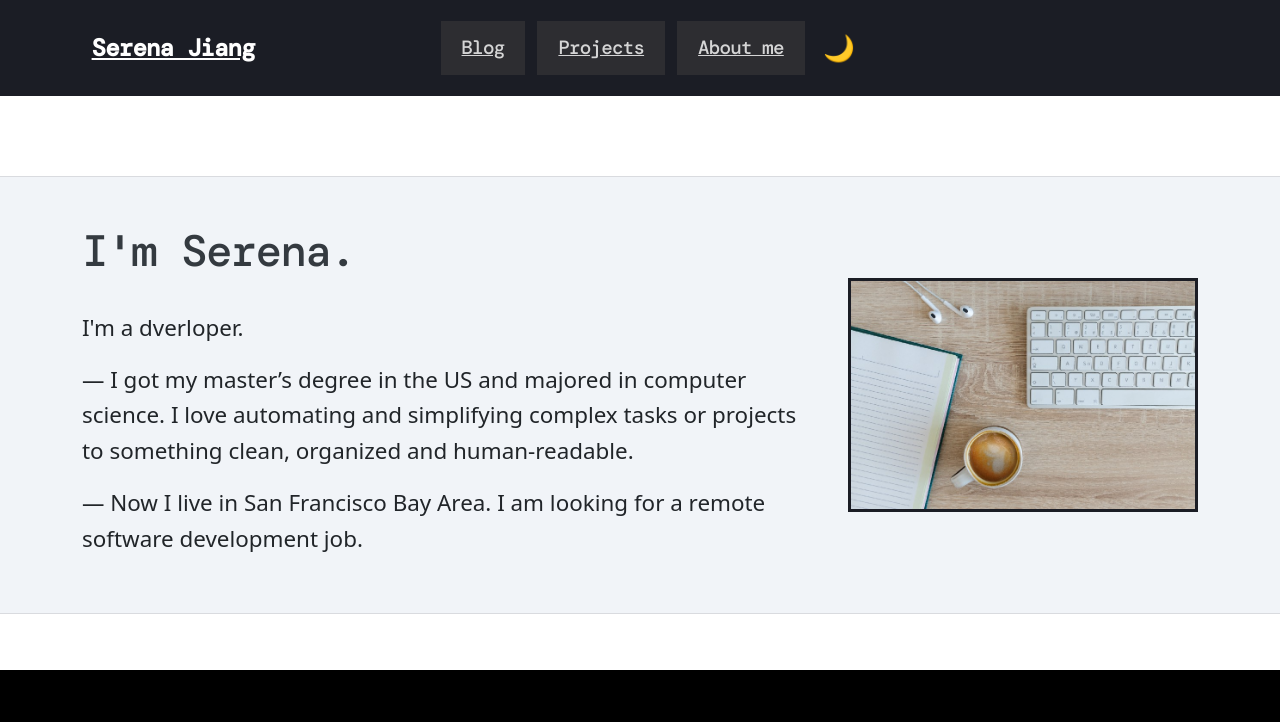
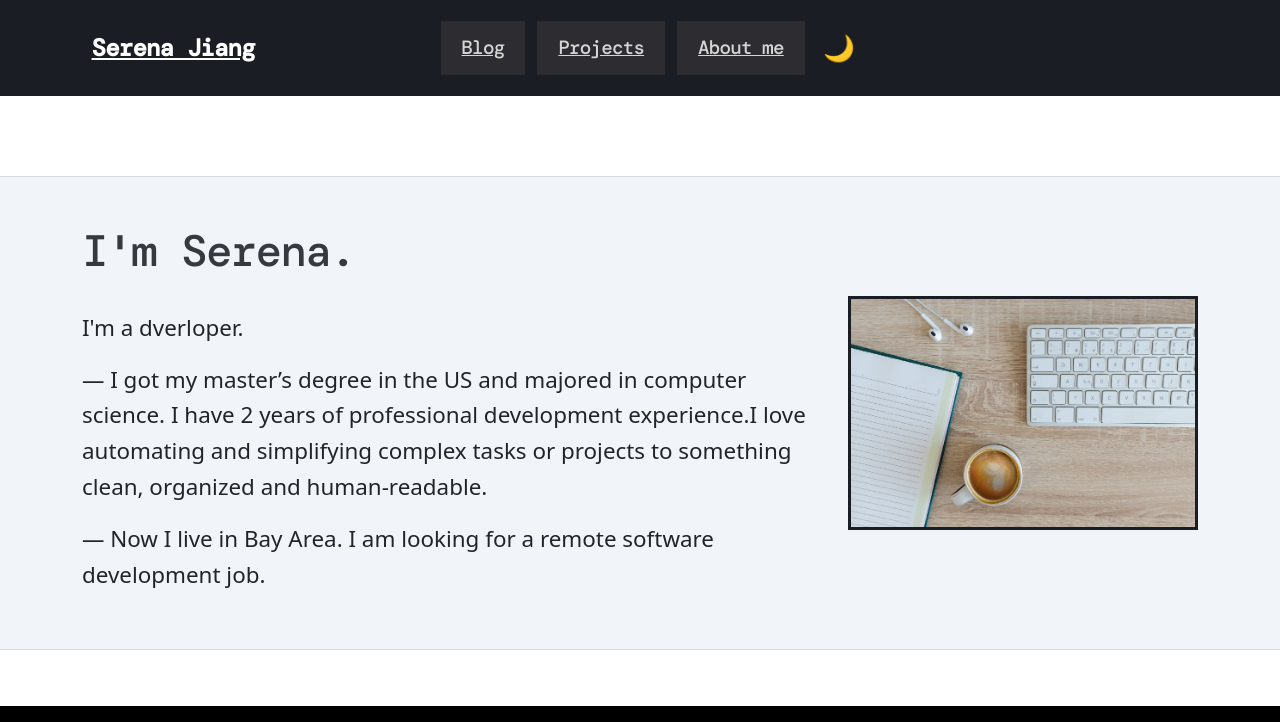
Before and after one commit to sjdevloper/gatsby_mysite, a Gatsby site: page / in a window 1280 px wide. Shown: the top 722 px of the page. Built offline with nearby package versions, Linux system fonts and the light colour scheme; Gatsby itself is replaced by a stand-in of ours.

Commit message:
update resume

```diff
--- a/src/pages/index.js
+++ b/src/pages/index.js
@@ -16,12 +16,13 @@ const IndexPage = () => (
         <p>I'm a dverloper. </p>
         <p>
           &mdash; I got my master’s degree in the US and majored in computer
-          science. I love automating and simplifying complex tasks or projects
-          to something clean, organized and human-readable.
+          science. I have 2 years of professional development experience.I love
+          automating and simplifying complex tasks or projects to something
+          clean, organized and human-readable.
         </p>
         <p>
-          &mdash; Now I live in San Francisco Bay Area. I am looking for a
-          remote software development job.{" "}
+          &mdash; Now I live in Bay Area. I am looking for a remote software
+          development job.{" "}
         </p>
       </Blurb>
     </div>
```
Also changed, not shown: src/pages/me.js (+4 -5 lines).
